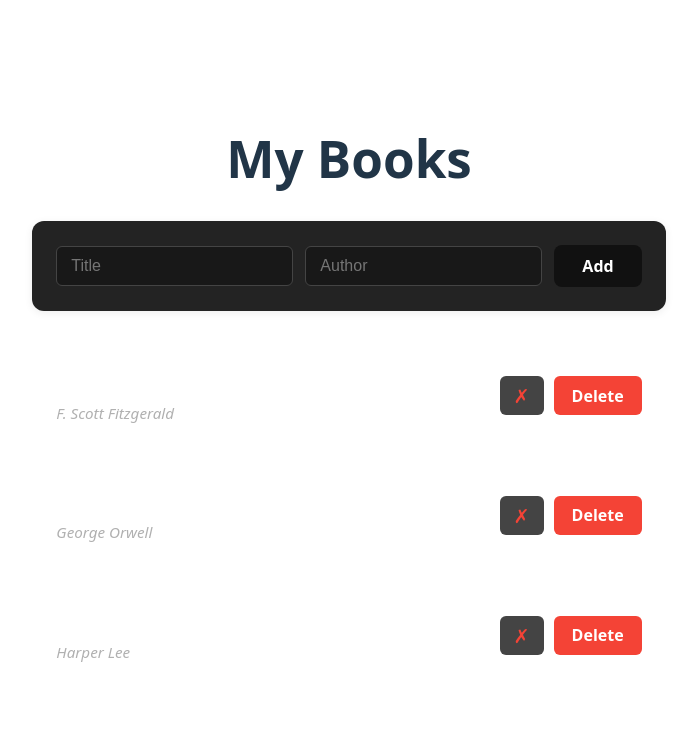
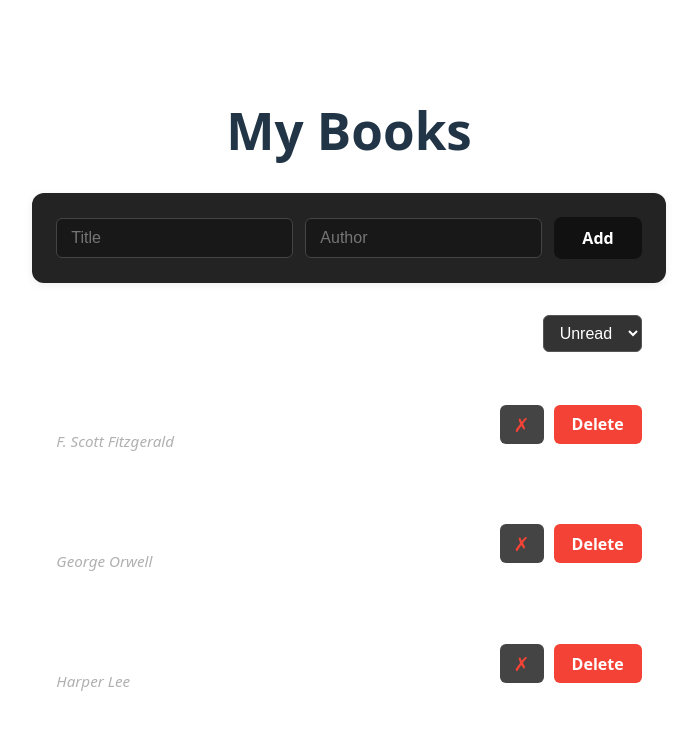
Before and after one commit to Wizzel1/awd-27062025-typescriptxreact, a React (Vite) app: page / in a window 1280 px wide. Shown: the top 730 px of the page, without its empty margins (291-988 px from the left). Built offline with nearby package versions, Linux system fonts and the light colour scheme.

Commit message:
Add filter

```diff
--- a/src/App.tsx
+++ b/src/App.tsx
@@ -6,6 +6,7 @@ import { initialBooks, type Book } from "./models/book";
 
 function App() {
   const [books, setBooks] = useState<Book[]>(initialBooks);
+  const [filter, setFilter] = useState<"all" | "read" | "unread">("unread");
 
   const handleAddBook = (title: string, author: string) => {
     setBooks((current) => {
@@ -28,12 +29,38 @@ function App() {
     });
   };
 
+  const filteredBooks = books.filter((book) => {
+    if (filter === "all") return true;
+    if (filter === "read") return book.read;
+    if (filter === "unread") return !book.read;
+    return true;
+  });
+
+  const handleFilterChange = (e: React.ChangeEvent<HTMLSelectElement>) => {
+    setFilter(e.target.value as "all" | "read" | "unread");
+  };
+
   return (
     <>
       <h1>My Books</h1>
       <NewBookForm onAddBook={handleAddBook} />
+      <div style={styles.filterContainer}>
+        <label htmlFor="filter" style={styles.filterLabel}>
+          Filter:
+        </label>
+        <select
+          id="filter"
+          value={filter}
+          onChange={handleFilterChange}
+          style={styles.filterSelect}
+        >
+          <option value="all">All</option>
+          <option value="read">Read</option>
+          <option value="unread">Unread</option>
+        </select>
+      </div>
       <ul style={styles.ul}>
-        {books.map((book) => (
+        {filteredBooks.map((book) => (
           <BookItem
             key={book.id}
             book={book}
@@ -53,4 +80,26 @@ const styles = {
     listStyle: "none",
     padding: 0,
   },
+  filterContainer: {
+    display: "flex",
+    alignItems: "center",
+    gap: "10px",
+    justifyContent: "flex-end",
+    padding: "0 24px",
+    marginBottom: "20px",
+  },
+  filterLabel: {
+    fontSize: "1rem",
+    fontWeight: "bold",
+    color: "#fff",
+  },
+  filterSelect: {
+    padding: "8px 12px",
+    borderRadius: "6px",
+    border: "1px solid #555",
+    backgroundColor: "#333",
+    color: "#fff",
+    fontSize: "1rem",
+    cursor: "pointer",
+  },
 };
```
